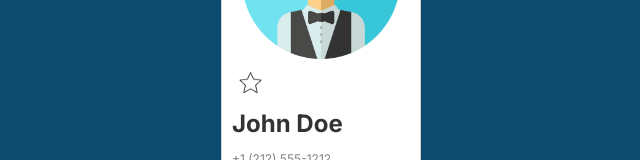
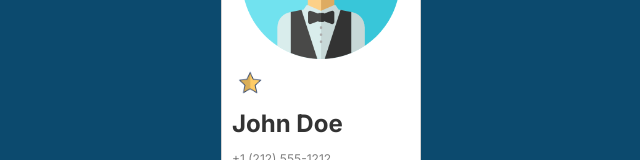
Before and after one commit to 0xYurii/Chef-Claude, a React (Vite) app: page / in a window 1280 px wide. Shown: the part 345-505 px from the top of the page, without its empty margins (319-959 px from the left). Built offline with nearby package versions, Linux system fonts and the light colour scheme.

Commit message:
feat: refactor favorite toggle logic and update star icon handling

```diff
--- a/src/App.jsx
+++ b/src/App.jsx
@@ -9,22 +9,18 @@ export default function App() {
         lastName: "Doe",
         phone: "+1 (212) 555-1212",
         email: "itsmyrealname@example.com",
-        // isFavorite: true
+        isFavorite: true
     })
-        /**
-     * Challenge: Use a ternary to determine which star image variable
-     * should be used based on the `contact.isFavorite` property. Test
-     * your results by manually changing the isFavorite value in state.
-     *
-     * `true` => starFilled
-     * `false` => starEmpty
-     */
 
-      let [staricon,setStarIcon]=useState(false)
+    let staricon=contact.isFavorite ? starFilled : starEmpty
 
     function toggleFavorite() {
-        // console.log("Toggle Favorite")
-        setStarIcon(prev=>!staricon)
+        setContact(prev=>{
+          return{
+            ...prev,
+            isFavorite:!contact.isFavorite
+          }
+        })
     }
 
     return (
@@ -38,13 +34,13 @@ export default function App() {
                 <div className="info">
                     <button
                         onClick={toggleFavorite}
-                        aria-pressed={false}
-                        aria-label="Add to favorites"
+                        aria-pressed={staricon}
+                        aria-label={staricon? "Remove from favorites" : "Add to favorites"}
                         className="favorite-button"
                     >
                         <img
-                            src={staricon ?starFilled: starEmpty}
-                            alt="empty star icon"
+                            src={staricon}
+                            alt={staricon ? "filled star icon" : "empty star icon"}
                             className="favorite"
                         />
                     </button>
```
